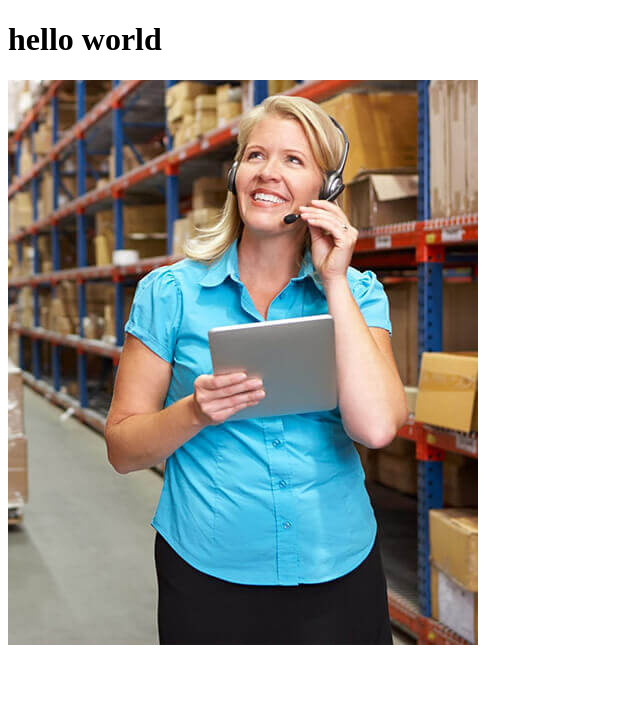
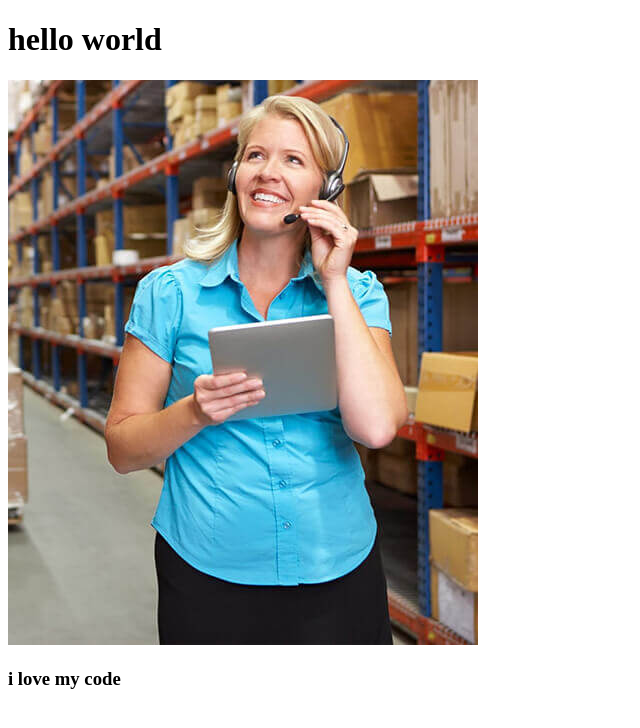
Before and after one commit to Naimcoder/my_new_code, a plain HTML site: page index.html in a window 1280 px wide. Shown: the whole page, without its empty margins (0-640 px from the left). Drawn offline with Linux system fonts and the light colour scheme.

Commit message:
heading tow add

```diff
--- a/index.html
+++ b/index.html
@@ -9,5 +9,6 @@
 <body>
      <h1>hello world</h1>
      <img src="about.jpg" alt="about">
+     <h3>i love my code</h3>
 </body>
 </html>
```
